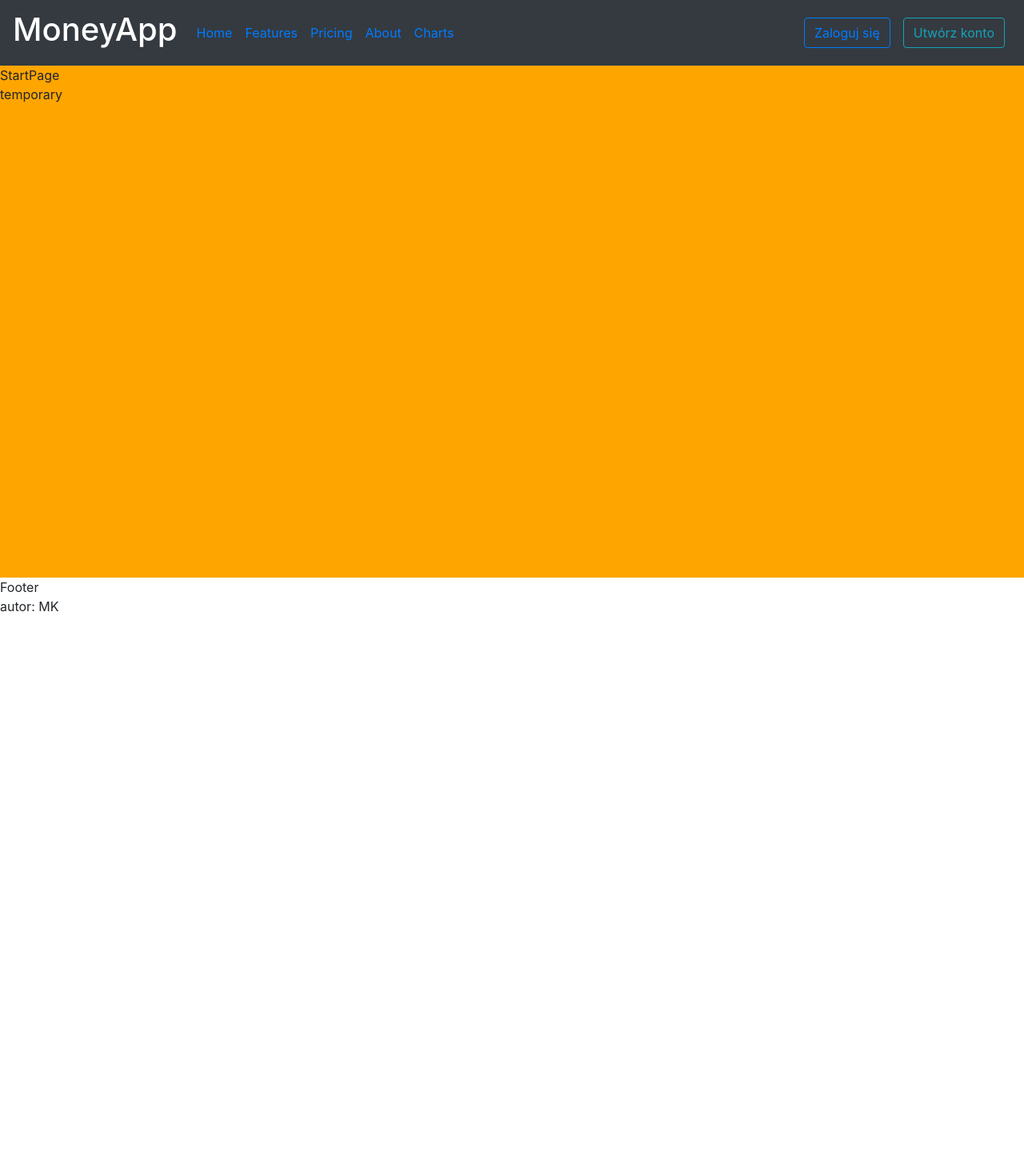
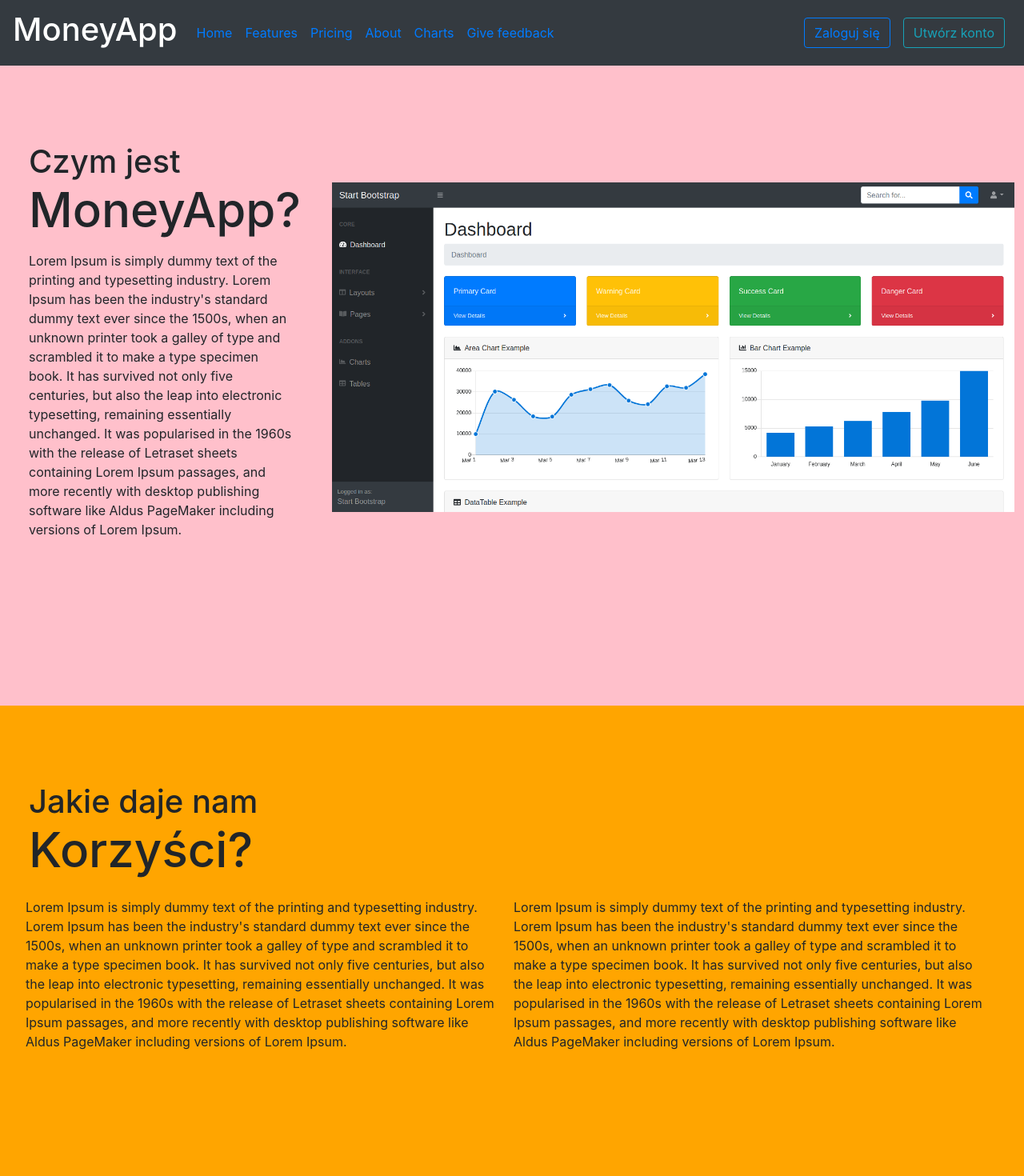
Before and after one commit to mkrolczyk12/organizationAppFE, a React (Create React App) app: page / in a window 1280 px wide. Shown: the top 1470 px of the page at 80% size. Before the commit the page ends 800 px from the top, so only its background shows below. Built offline with nearby package versions, Linux system fonts and the light colour scheme.

Commit message:
added startedPage, sideMenu, footer, changed navigationBar, lots of important changes in view

```diff
--- a/src/App/App.jsx
+++ b/src/App/App.jsx
@@ -1,5 +1,10 @@
 import React from "react";
-import { BrowserRouter as Router, Route } from "react-router-dom";
+import {
+  BrowserRouter as Router,
+  Route,
+  Switch,
+  Redirect,
+} from "react-router-dom";
 import "./styles.css";
 import app from "./App.css";
 
@@ -9,12 +14,17 @@ function App() {
   return (
     <div className={app}>
       <Router>
-        <Route path="/">
-          <StartPage />
-        </Route>
-        <Route path="/temp" exact>
-          <p>Workssss</p>
-        </Route>
+        <Switch>
+          <Route path="/temp" exact>
+            <p>temporary section page</p>
+          </Route>
+          <Route path="/">
+            <StartPage />
+          </Route>
+          <Route>
+            <Redirect to="/" />
+          </Route>
+        </Switch>
       </Router>
     </div>
   );
--- /dev/null
+++ b/src/App/nonAuthorizedPart/Body/Home.jsx
@@ -0,0 +1,91 @@
+import React from "react";
+import { Image } from "react-bootstrap";
+import panel from "./panel.png";
+
+const Home = () => {
+  return (
+    <>
+      <div className="container-fluid m-0 p-0">
+        <section
+          className="p-0 m-0"
+          id="AppPresentation"
+          style={{ minHeight: "100vh", backgroundColor: "pink" }}
+        >
+          <div className="row mr-0 p-0 pt-5 w-100 h-100">
+            <div className="col-12 col-xl-4 p-5">
+              <h1>
+                Czym jest
+                <p style={{ fontSize: 60 }}>MoneyApp?</p>
+              </h1>
+              <p>
+                Lorem Ipsum is simply dummy text of the printing and typesetting
+                industry. Lorem Ipsum has been the industry's standard dummy
+                text ever since the 1500s, when an unknown printer took a galley
+                of type and scrambled it to make a type specimen book. It has
+                survived not only five centuries, but also the leap into
+                electronic typesetting, remaining essentially unchanged. It was
+                popularised in the 1960s with the release of Letraset sheets
+                containing Lorem Ipsum passages, and more recently with desktop
+                publishing software like Aldus PageMaker including versions of
+                Lorem Ipsum.
+              </p>
+            </div>
+            <div className="d-none d-sm-block col-12 col-xl-8 w-75 h-75 m-auto pl-5 pb-5 p-xl-0">
+              <Image
+                src={panel}
+                className="img-fluid w-100 h-100"
+                alt="Panel page"
+              />
+            </div>
+          </div>
+        </section>
+        <section
+          className="p-0 m-0"
+          id="AppPresentation"
+          style={{ minHeight: "100vh", backgroundColor: "orange" }}
+        >
+          <div className="row mr-0 p-0 pt-5">
+            <div className="col-12 p-5">
+              <h1>
+                Jakie daje nam
+                <p style={{ fontSize: 60 }}>Korzyści?</p>
+              </h1>
+              <div className="row">
+                <div className="col-12 col-md-6 p-0 m-0">
+                  <p className="text-left m-2">
+                    Lorem Ipsum is simply dummy text of the printing and
+                    typesetting industry. Lorem Ipsum has been the industry's
+                    standard dummy text ever since the 1500s, when an unknown
+                    printer took a galley of type and scrambled it to make a
+                    type specimen book. It has survived not only five centuries,
+                    but also the leap into electronic typesetting, remaining
+                    essentially unchanged. It was popularised in the 1960s with
+                    the release of Letraset sheets containing Lorem Ipsum
+                    passages, and more recently with desktop publishing software
+                    like Aldus PageMaker including versions of Lorem Ipsum.
+                  </p>
+                </div>
+                <div className="col-12 col-md-6 p-0 m-0">
+                  <p className="text-left m-2">
+                    Lorem Ipsum is simply dummy text of the printing and
+                    typesetting industry. Lorem Ipsum has been the industry's
+                    standard dummy text ever since the 1500s, when an unknown
+                    printer took a galley of type and scrambled it to make a
+                    type specimen book. It has survived not only five centuries,
+                    but also the leap into electronic typesetting, remaining
+                    essentially unchanged. It was popularised in the 1960s with
+                    the release of Letraset sheets containing Lorem Ipsum
+                    passages, and more recently with desktop publishing software
+                    like Aldus PageMaker including versions of Lorem Ipsum.
+                  </p>
+                </div>
+              </div>
+            </div>
+          </div>
+        </section>
+      </div>
+    </>
+  );
+};
+
+export default Home;
--- a/src/App/nonAuthorizedPart/Footer.jsx
+++ b/src/App/nonAuthorizedPart/Footer.jsx
@@ -4,8 +4,17 @@ import React from "react";
 const Footer = () => {
   return (
     <>
-      <div>Footer</div>
-      <p>autor: MK</p>
+      <div
+        className="m-0 p-0 pt-2 text-center bg-light"
+        style={{
+          minHeight: "20vh",
+          borderTop: "2px double #000",
+          borderTopWidth: "medium",
+          top: "80%",
+        }}
+      >
+        <p>Company © MK. All rights reserved.</p>
+      </div>
     </>
   );
 };
--- a/src/App/nonAuthorizedPart/Header/Header.jsx
+++ b/src/App/nonAuthorizedPart/Header/Header.jsx
@@ -3,12 +3,26 @@ import NavigationBar from "./Navbar/NavigationBar";
 
 class Header extends React.Component {
   state = {
-    sideMenu: true,
+    sideMenu: false,
   };
+
+  manageSideMenu = () => {
+    console.log(this.state.sideMenu);
+    this.setState({
+      sideMenu: !this.state.sideMenu,
+    });
+  };
+
+  componentDidUpdate() {
+    window.scrollTo(0, 0);
+  }
   render() {
     return (
       <>
-        <NavigationBar sideMenu={this.state.sideMenu} />
+        <NavigationBar
+          showSideMenu={this.manageSideMenu}
+          sideMenu={this.state.sideMenu}
+        />
         <div></div>
       </>
     );
--- /dev/null
+++ b/src/App/nonAuthorizedPart/Header/Navbar/MenuItems.css
@@ -0,0 +1,20 @@
+/* #MobileMenu {
+
+} */
+
+#sideMenuLogo {
+    color: #5bc0de;
+    transition: 1s;
+}
+
+/* #sideMenuLogo:hover {
+
+} */
+
+.menuItem {
+    transition: 0.2s;
+}
+
+.menuItem:hover {
+    font-size: 20px;
+}
--- a/src/App/nonAuthorizedPart/Header/Navbar/MenuItems.jsx
+++ b/src/App/nonAuthorizedPart/Header/Navbar/MenuItems.jsx
@@ -1,6 +1,7 @@
 import React from "react";
 import { Link } from "react-router-dom";
 import { Nav } from "react-bootstrap";
+import "./MenuItems.css";
 
 const MenuItems = [
   {
@@ -33,14 +34,35 @@ const MenuItems = [
     cName: "nav-links",
     exact: false,
   },
+  {
+    name: "Give feedback",
+    path: "/feedback",
+    cName: "nav-links",
+    exact: false,
+  },
 ];
 
-const Menu = () => {
+const Menu = (props) => {
   return (
-    <Nav className="mr-auto">
+    <>
+      {props.mobile ? (
+        <div id="MobileMenu" className="col-12 p-0 m-0">
           {MenuItems.map((eachOption, index) => {
             return (
-          <li key={index}>
+              <Nav.Link href={eachOption.path} className="menuItem">
+                <Link className={eachOption.cName}>
+                  <li key={index} onClick={props.closeSideMenu}>
+                    {eachOption.name}
+                  </li>
+                </Link>
+              </Nav.Link>
+            );
+          })}
+        </div>
+      ) : (
+        MenuItems.map((eachOption, index) => {
+          return (
+            <li key={index} onClick={props.closeSideMenu}>
               <Nav.Link>
                 <Link to={eachOption.path} className={eachOption.cName}>
                   {eachOption.name}
@@ -48,8 +70,9 @@ const Menu = () => {
               </Nav.Link>
             </li>
           );
-      })}
-    </Nav>
+        })
+      )}
+    </>
   );
 };
 
--- a/src/App/nonAuthorizedPart/Header/Navbar/NavigationBar.jsx
+++ b/src/App/nonAuthorizedPart/Header/Navbar/NavigationBar.jsx
@@ -1,20 +1,19 @@
 import React from "react";
 // import { Link } from "react-router-dom";
-import { Navbar, Button } from "react-bootstrap";
+import { Navbar, Button, Nav } from "react-bootstrap";
 import Menu from "./MenuItems.jsx";
 import SideMenu from "../SideMenu/SideMenu";
 // import logo from "./logo.png";
 
 class NavigationBar extends React.Component {
-  state = {
-    sideMenu: false,
-  };
+  state = {};
 
-  showSideMenu = () => {
-    this.setState({
-      sideMenu: !this.state.sideMenu,
-    });
-  };
+  // showSideMenu = (props) => {
+  //   console.log(this.props.sideMenu);
+  //   this.setState({
+  //     sideMenu: !this.props.sideMenu,
+  //   });
+  // };
 
   render() {
     return (
@@ -24,8 +23,13 @@ class NavigationBar extends React.Component {
           <Navbar.Brand href="#home">
             <h1>MoneyApp</h1>
           </Navbar.Brand>
-          <Menu />
-          <Button className="m-2" variant="outline-primary">
+          <Nav className="flex-grow-1">
+            <Menu />
+          </Nav>
+          <Button
+            className="m-2 float-right flex-row"
+            variant="outline-primary"
+          >
             Zaloguj się
           </Button>
           <Button className="m-2" variant="outline-info">
@@ -38,8 +42,8 @@ class NavigationBar extends React.Component {
             className="btn btn-link btn-lg border-0"
             id="sidebarToggle"
             href="#"
-            variant="outline-info"
-            onClick={this.showSideMenu}
+            variant="outline-primary"
+            onClick={this.props.showSideMenu}
           >
             <i className="navbar-toggler-icon"></i>
           </Button>
@@ -56,7 +60,11 @@ class NavigationBar extends React.Component {
           </Button>
         </Navbar>
         {/* Side menu */}
-        {this.state.sideMenu ? <SideMenu /> : ""}
+        {this.props.sideMenu ? (
+          <SideMenu closeSideMenu={this.props.showSideMenu} />
+        ) : (
+          ""
+        )}
       </>
     );
   }
--- a/src/App/nonAuthorizedPart/Header/SideMenu/SideMenu.jsx
+++ b/src/App/nonAuthorizedPart/Header/SideMenu/SideMenu.jsx
@@ -1,6 +1,6 @@
 import React from "react";
 // import { Link } from "react-router-dom";
-import { Button } from "react-bootstrap";
+import { Button, Navbar } from "react-bootstrap";
 import Menu from "../Navbar/MenuItems";
 
 class SideMenu extends React.Component {
@@ -8,8 +8,32 @@ class SideMenu extends React.Component {
     return (
       <>
         <div
+          className="w-100 h-100 m-0 p-0 d-lg-none"
+          style={{
+            position: "fixed",
+            left: 0,
+            top: 0,
+            // backgroundColor: "#02203c",
+            backgroundColor: "rgba(41, 43, 44,0.9)",
+            boxShadow: "0 0 15px 0 #000",
+            overflowY: "auto",
+            zIndex: "9040",
+          }}
+        >
+          <div
             id="layoutSidenav_nav"
-          className="d-lg-none position-absolute w-75 h-100"
+            className="d-lg-none position-fixed z4"
+            style={{
+              position: "fixed",
+              left: 0,
+              top: 0,
+              width: "300px",
+              height: "100%",
+              // backgroundColor: "#02203c",
+              // boxShadow: "0 0 15px 0 #000",
+              // overflowY: "auto",
+              // zIndex: "9040",
+            }}
           >
             <nav
               className="sb-sidenav accordion sb-sidenav-dark"
@@ -17,21 +41,49 @@ class SideMenu extends React.Component {
             >
               <div className="sb-sidenav-menu">
                 <div className="nav">
-                <Menu />
-                <div className="d-sm-none sb-sidenav-menu-heading">Account</div>
-                <Button className="d-sm-none m-2" variant="outline-primary">
+                  <div className="row">
+                    <div className="col-12 mb-2">
+                      <Button
+                        className="btn btn-lg mt-2 mr-2 float-right"
+                        onClick={this.props.closeSideMenu}
+                      >
+                        X
+                      </Button>
+                    </div>
+                    <div className="col-12 m-auto mb-4 text-center">
+                      <Navbar.Brand
+                        href="#home"
+                        id="sideMenuLogo"
+                        className="align-self-center m-0 p-0"
+                      >
+                        <h1 className="m-0 p-0">MoneyApp</h1>
+                        <small>Be aware of your finances.</small>
+                      </Navbar.Brand>
+                    </div>
+                  </div>
+                  <div className="row m-0 mt-3 p-0">
+                    <Menu
+                      closeSideMenu={this.props.closeSideMenu}
+                      mobile={true}
+                    />
+                  </div>
+                  <div className="d-lg-none sb-sidenav-menu-heading">
+                    Account
+                  </div>
+                  <Button className="d-lg-none m-2" variant="outline-primary">
                     Zaloguj się
                   </Button>
-                <Button className="d-sm-none m-2" variant="outline-info">
+                  <Button className="d-lg-none m-2" variant="outline-info">
                     Utwórz konto
                   </Button>
                 </div>
               </div>
               <div className="sb-sidenav-footer">
-              <div className="small">Produced by:</div>
+                <div className="small">Created by:</div>
                 Marcin Królczyk
               </div>
             </nav>
+          </div>
         </div>
       </>
     );
--- a/src/App/nonAuthorizedPart/StartPage.jsx
+++ b/src/App/nonAuthorizedPart/StartPage.jsx
@@ -1,6 +1,8 @@
 import React from "react";
+import { Route, Switch } from "react-router-dom";
 
 import Header from "./Header/Header";
+import Home from "./Body/Home";
 import Footer from "./Footer";
 
 class StartPage extends React.Component {
@@ -8,9 +10,15 @@ class StartPage extends React.Component {
     return (
       <>
         <Header />
-        <main style={{ backgroundColor: "orange", minHeight: "80vh" }}>
-          <div>StartPage</div>
-          <div>temporary</div>
+        <main style={{ minHeight: "80vh" }}>
+          <Switch>
+            <Route path="/" exact>
+              <Home />
+            </Route>
+            <Route path="/about" exact>
+              <div>O nas</div>
+            </Route>
+          </Switch>
         </main>
         <Footer />
       </>
```
Also changed, not shown: src/App/nonAuthorizedPart/Body/panel.png (added), src/index.css (line endings or trailing spaces). Lines whose indentation alone changed are shown as unchanged.
